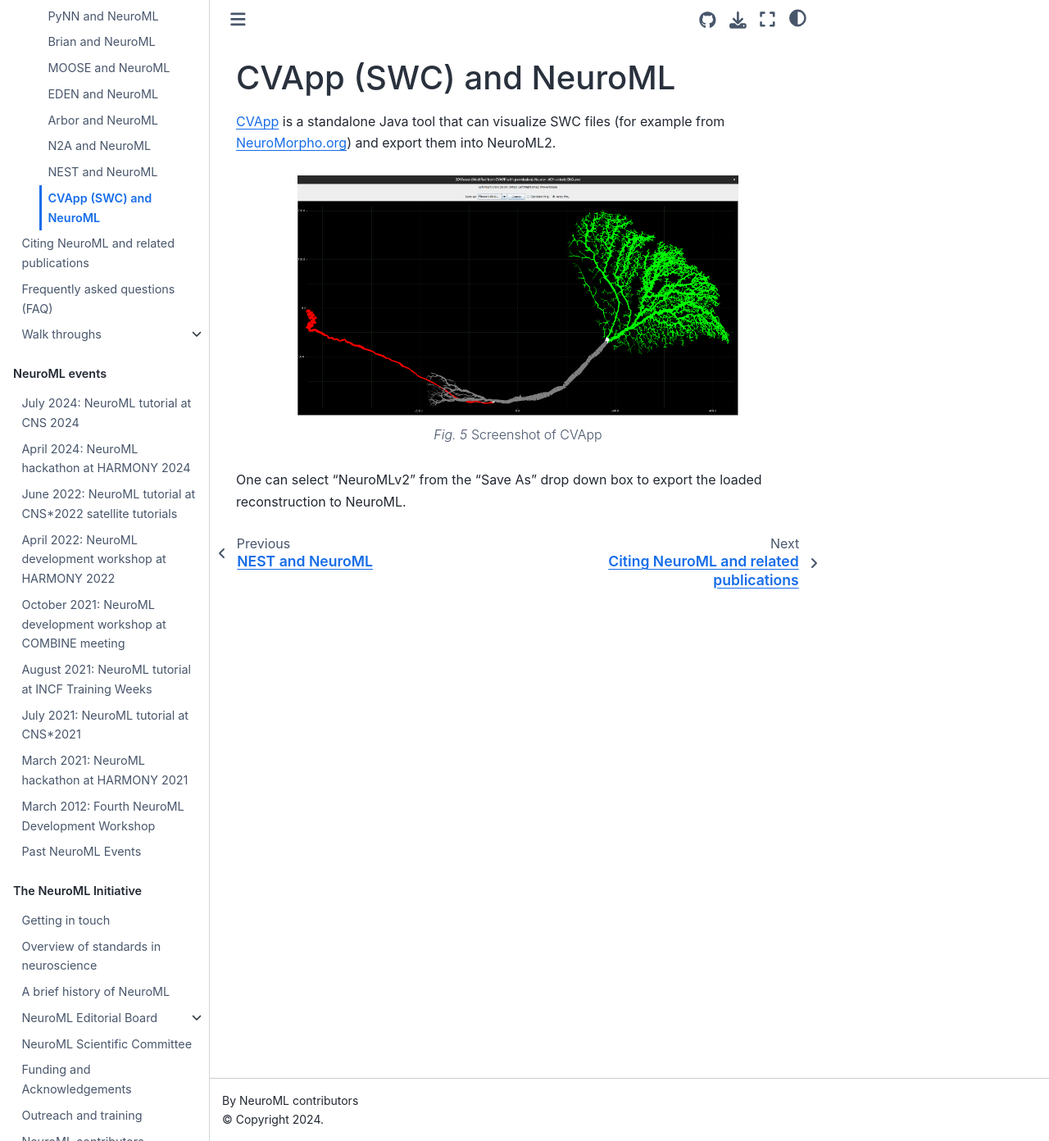
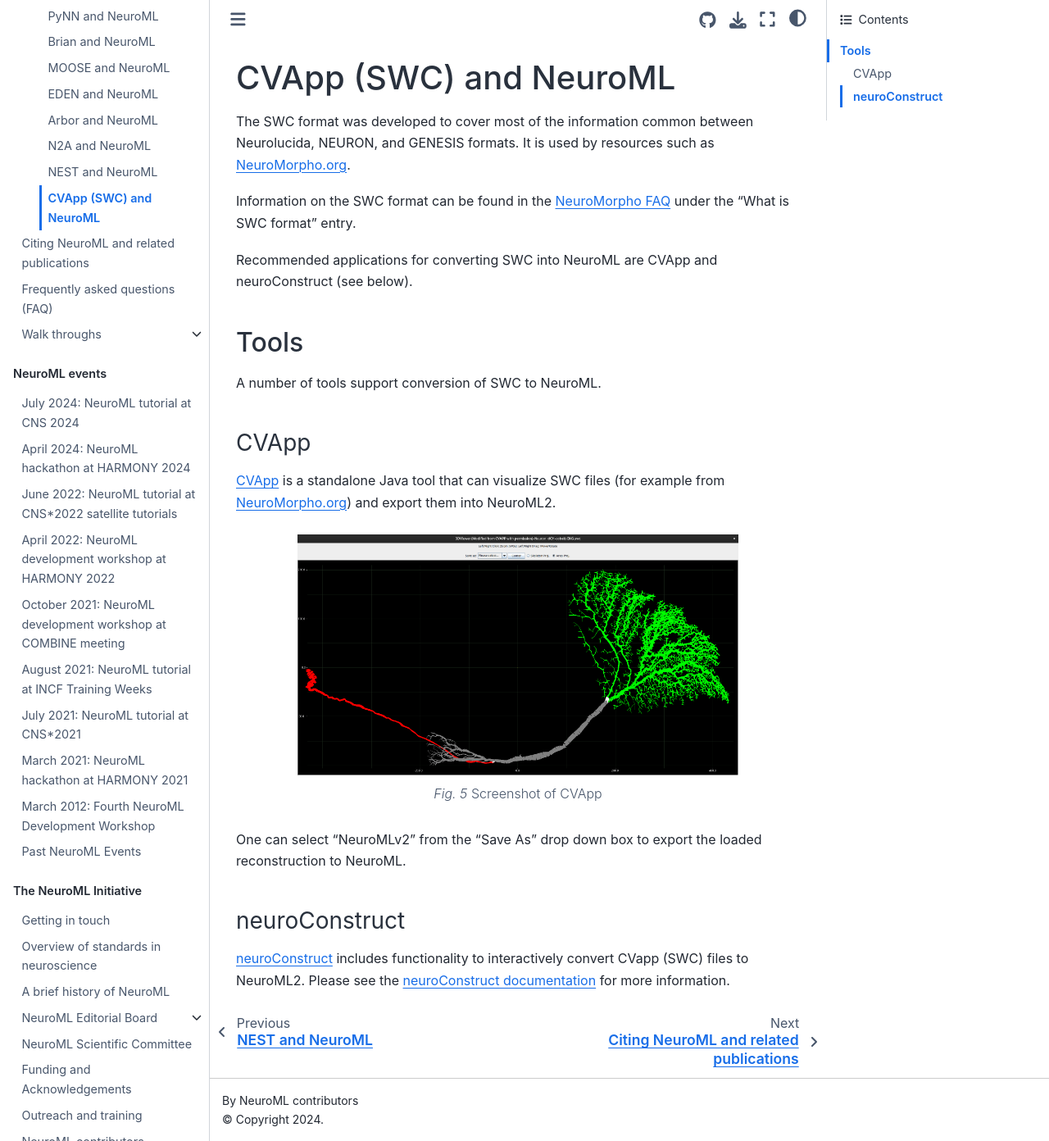
Before and after one commit to NeuroML/Documentation, a Jupyter Book: the page built from source/Userdocs/Software/Tools/CVApp.md, in a window 1280 px wide and 1392 px high. Shown: the whole window at 82% size. Built offline with Jupyter Book 1.0.4 settings and Sphinx 7.4.7 and the Sphinx Book theme 1.1.4, drawn with Linux system fonts in a browser that asks for light colours; pages that are not in the unit, such as notebooks, are missing from menus.

Commit message:
chore(morph): re-jig information

````diff
--- a/source/Userdocs/Software/Tools/CVApp.md
+++ b/source/Userdocs/Software/Tools/CVApp.md
@@ -1,5 +1,19 @@
 (userdocs:cvapp)=
 # CVApp (SWC) and NeuroML
+
+The SWC format was developed to cover most of the information common between Neurolucida, NEURON, and GENESIS formats.
+It is used by resources such as NeuroMorpho.org.
+
+Information on the SWC format can be found in the [NeuroMorpho FAQ](http://neuromorpho.org/myfaq.jsp) under the "What is SWC format" entry.
+
+Recommended applications for converting SWC into NeuroML are CVApp and neuroConstruct (see below).
+
+## Tools
+
+A number of tools support conversion of SWC to NeuroML.
+
+(userdocs:cvapp:tools:cvapp)=
+### CVApp
 
 [CVApp](https://github.com/pgleeson/Cvapp-NeuroMorpho.org) is a standalone Java tool that can visualize SWC files (for example from [NeuroMorpho.org](https://neuromorpho.org)) and export them into NeuroML2.
 
@@ -12,3 +26,9 @@
 ```
 
 One can select "NeuroMLv2" from the "Save As" drop down box to export the loaded reconstruction to NeuroML.
+
+(userdocs:cvapp:tools:neuroconstruct)=
+### neuroConstruct
+
+{ref}`neuroConstruct <userdocs:supporting:apps:neuroconstruct>` includes functionality to interactively convert CVapp (SWC) files to NeuroML2.
+Please see the [neuroConstruct documentation](http://www.neuroconstruct.org/docs/import.html) for more information.
````
Also changed, not shown: source/Userdocs/ImportingMorphologyFiles.md (+1 -8 lines).
